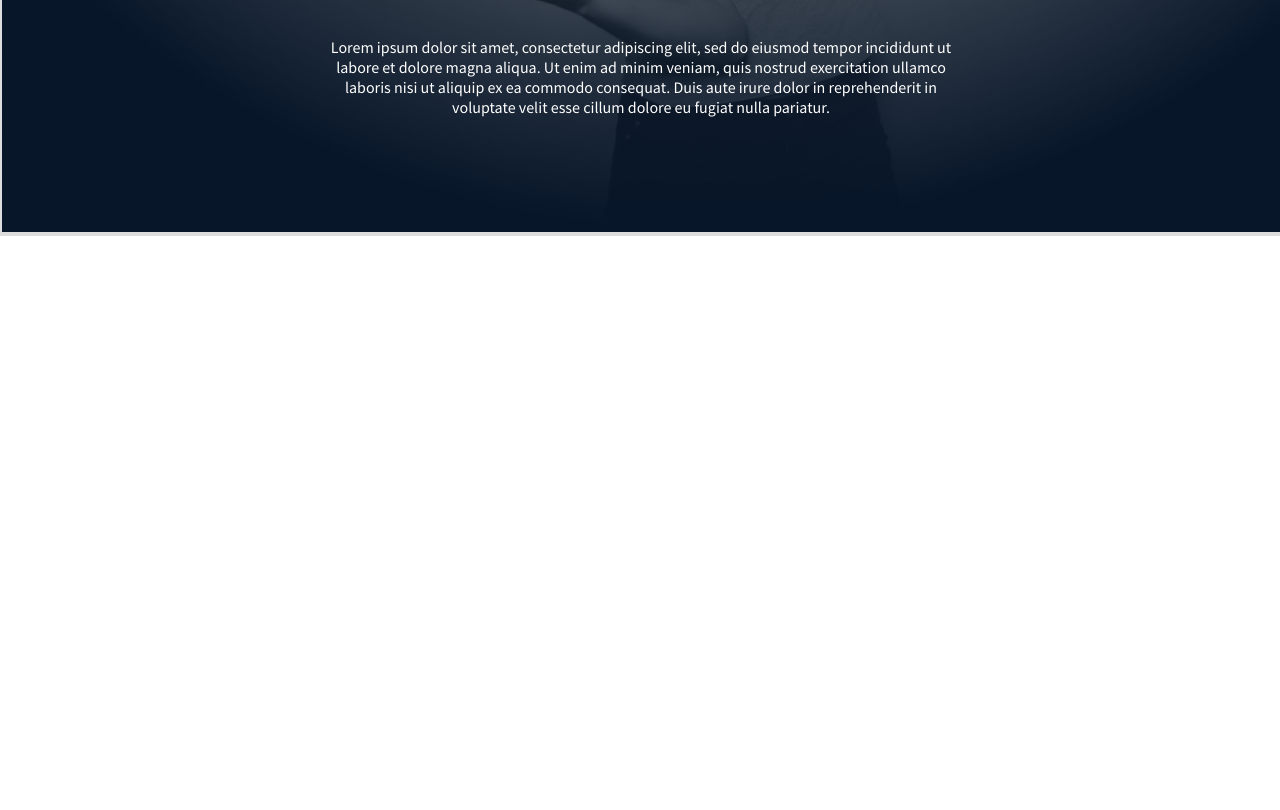
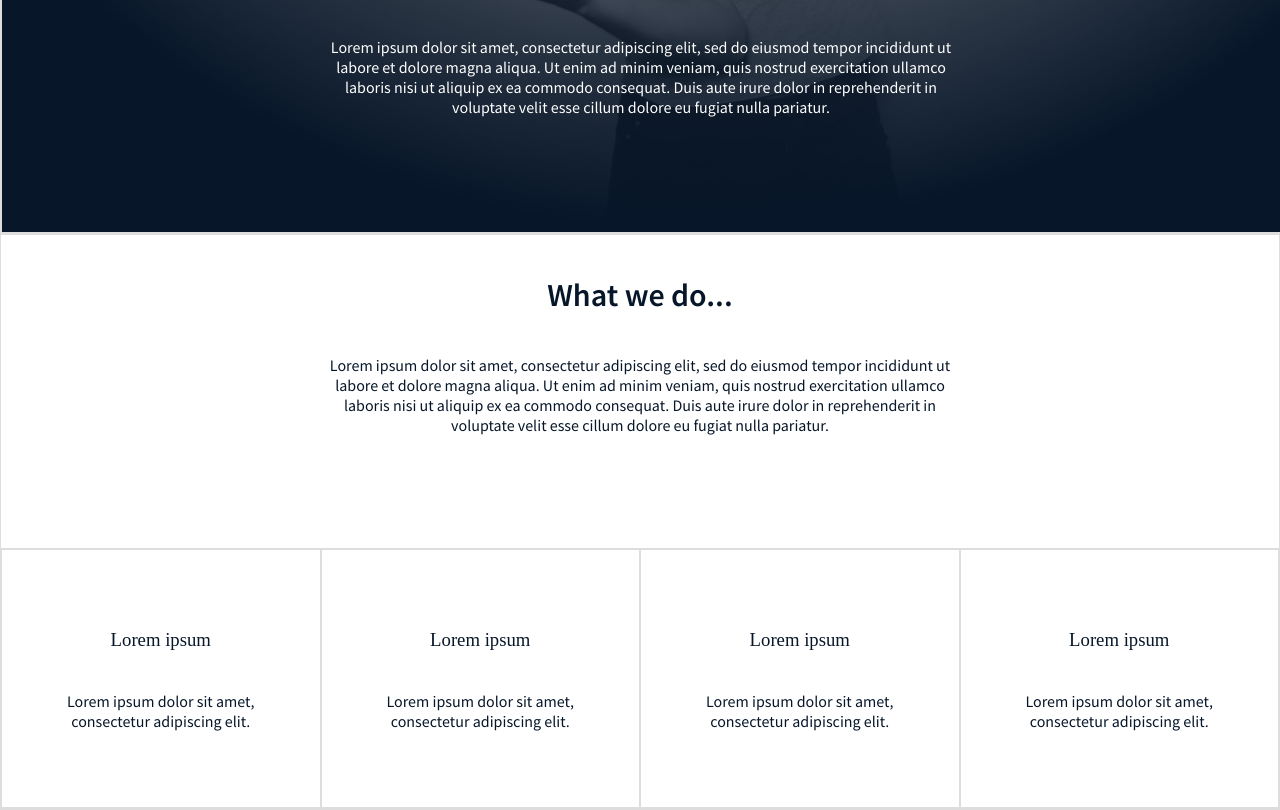
Before and after one commit to ally2211/atlas-headphones, a plain HTML site: page 0-index.html in a window 1280 px wide. Shown: the part 568-1378 px from the top of the page. Before the commit the page ends 804 px from the top, so only its background shows below. Drawn offline with Linux system fonts and the light colour scheme.

Commit message:
icon images in images dir

```diff
--- a/0-index.html
+++ b/0-index.html
@@ -34,7 +34,28 @@
     </div>
     <!--What We Do-->
     <div class="what-we-do">
-
+      <h2>What we do...</h2>
+      <p>Lorem ipsum dolor sit amet, consectetur adipiscing elit, sed do eiusmod tempor incididunt ut labore et dolore magna
+      aliqua. Ut enim ad minim veniam, quis nostrud exercitation ullamco laboris nisi ut aliquip ex ea commodo consequat. Duis
+      aute irure dolor in reprehenderit in voluptate velit esse cillum dolore eu fugiat nulla pariatur.</p>
+      <div class="icon-sections">
+        <div class="icons">
+          <h3>Lorem ipsum</h3>
+          <p>Lorem ipsum dolor sit amet, consectetur adipiscing elit.</p>
+        </div>
+        <div class="icons">
+          <h3>Lorem ipsum</h3>
+          <p>Lorem ipsum dolor sit amet, consectetur adipiscing elit.</p>
+        </div>
+        <div class="icons">
+          <h3>Lorem ipsum</h3>
+          <p>Lorem ipsum dolor sit amet, consectetur adipiscing elit.</p>
+        </div>
+        <div class="icons">
+          <h3>Lorem ipsum</h3>
+          <p>Lorem ipsum dolor sit amet, consectetur adipiscing elit.</p>
+        </div>
+      </div>
     </div>
 </body>
 </html>
--- a/0-styles.css
+++ b/0-styles.css
@@ -170,3 +170,55 @@ body {
   margin: 40px;
   padding-block: 10px;
 }
+
+
+.what-we-do {
+  display: flex;
+  flex-direction: column;
+  background-color: var(--text-color-white);
+  color: var(--text-color-black);
+  align-items: center;
+
+}
+
+.what-we-do h2 {
+  display: flex;
+  flex-direction: column;
+  font-family: 'Source Sans Pro-Semibold';
+  font-size: 32px;
+  margin: 0px;
+  margin-top: 40px;
+  padding: 0px;
+}
+
+.what-we-do p {
+  display: flex;
+  flex-direction: column;
+  font-family: 'Source Sans Pro-Regular';
+  font-size: 16px;
+  text-align: center;
+  justify-content: center;
+  max-width: 637px;
+  margin-top: 40px;
+  padding: 0px;
+}
+
+.icon-sections {
+  display: flex;
+  flex-direction: row;
+  justify-content: center;
+  margin-top: 97px;
+  max-width: 1400px;
+  width: 100%;
+
+
+}
+
+.icons {
+  justify-content: center;
+  padding: 60px;
+  text-align: center;
+  max-width: 207px;
+  width: 100%;
+  margin: 0px;
+}
```
Also changed, not shown: images/hearing.png (added), images/music.png (added), images/sound-frecuency.png (added), images/video.png (added).
